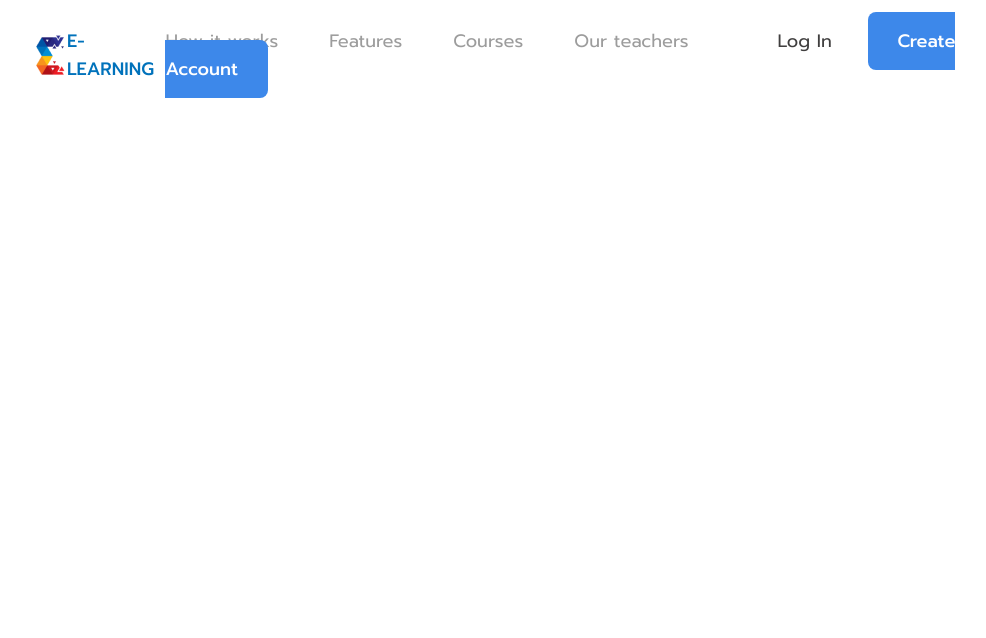
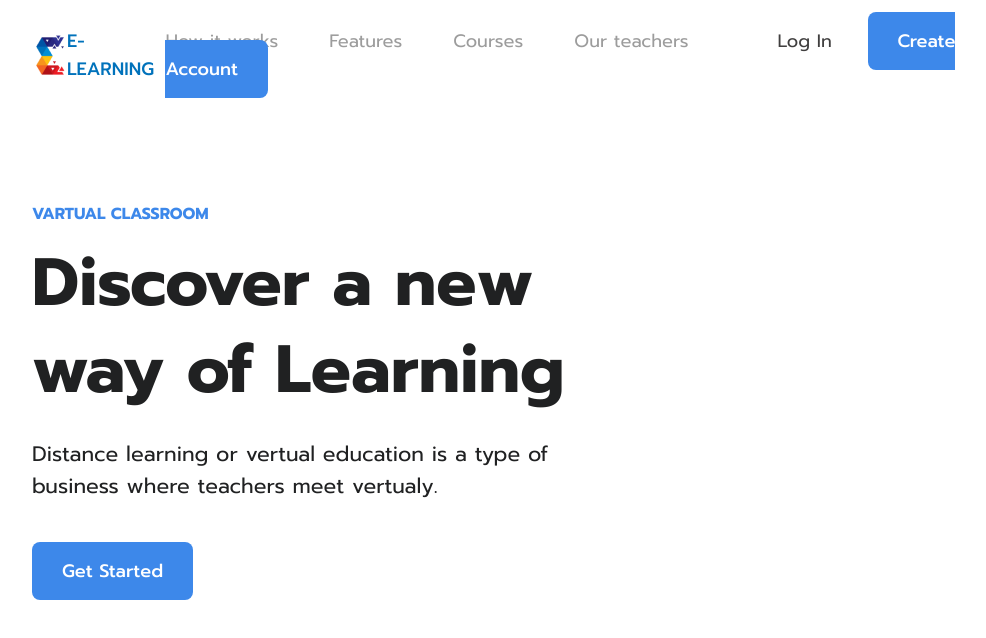
Before and after one commit to piloterick/vartual.classroom, a plain HTML site: page index.html in a window 1280 px wide. Shown: the whole page, without its empty margins (118-1104 px from the left). Drawn offline with Linux system fonts and the light colour scheme.

Commit message:
Create the main-textbox

```diff
--- a/css/components/main-button.css
+++ b/css/components/main-button.css
@@ -8,4 +8,5 @@
     font-size: 18px;
     font-weight: 500;
     text-decoration: none;
+    cursor: pointer;
 }
--- /dev/null
+++ b/css/components/main-textbox.css
@@ -0,0 +1,20 @@
+.main-textbox {
+    width: 552px;
+    margin-top: 92px;
+    margin-left: 150px;
+}
+
+.main-textbox .subtitle {
+    color: #3D88EA;
+    font-size: 16px;
+    margin-bottom: 13px;
+}
+
+.main-textbox .main-title {
+    margin-bottom: 25px;
+}
+
+.main-textbox .paragraph {
+    font-size: 21px;
+    margin-bottom: 40px;
+}
--- /dev/null
+++ b/css/components/main-title.css
@@ -0,0 +1,10 @@
+.main-title {
+    font-weight: 600;
+    font-size: 50px;
+}
+
+.main-title.-fz {
+    font-size: 67px;
+    font-weight: 600;
+    line-height: 87px;
+}
--- a/css/reset.css
+++ b/css/reset.css
@@ -1,9 +1,10 @@
 body {
     font-family: 'Prompt', sans-serif;
     font-weight: 400;
+    color: #202122;
 }
 
-body, figure {
+body, figure, h1, h2, p {
     margin: 0;
     padding: 0;
 }
--- a/index.html
+++ b/index.html
@@ -5,12 +5,16 @@
     <meta charset="UTF-8">
     <title>Vartual Classroom</title>
 
-<link rel="preconnect" href="https://fonts.gstatic.com">
-<link href="https://fonts.googleapis.com/css2?family=Prompt:wght@400;500&display=swap" rel="stylesheet">
+    <link rel="preconnect" href="https://fonts.gstatic.com">
+    <link href="https://fonts.googleapis.com/css2?family=Prompt:wght@400;500;700&display=swap" rel="stylesheet">
 
     <link rel="stylesheet" href="css/reset.css">
     <link rel="stylesheet" href="css/components/main-header.css">
     <link rel="stylesheet" href="css/components/main-button.css">
+    <link rel="stylesheet" href="css/components/main-section.css">
+    <link rel="stylesheet" href="css/components/main-textbox.css">
+    <link rel="stylesheet" href="css/components/main-title.css">
+
 </head>
 <body>
     <header class="main-header">
@@ -27,6 +31,15 @@
             <a class="action -black" href="">Log In</a>
             <a class="main-button" href="">Create Account</a>
         </nav>
+
     </header>
+    <section class="main-section">
+        <div class="main-textbox">
+            <h2 class="subtitle">VARTUAL CLASSROOM</h2>
+            <h1 class="main-title -fz">Discover a new way of Learning</h1>
+            <p class="paragraph">Distance learning or vertual education is a type of business where teachers meet vertualy.</p>
+            <button class="main-button">Get Started</button>
+        </div>
+    </section>
 </body>
 </html>
```
